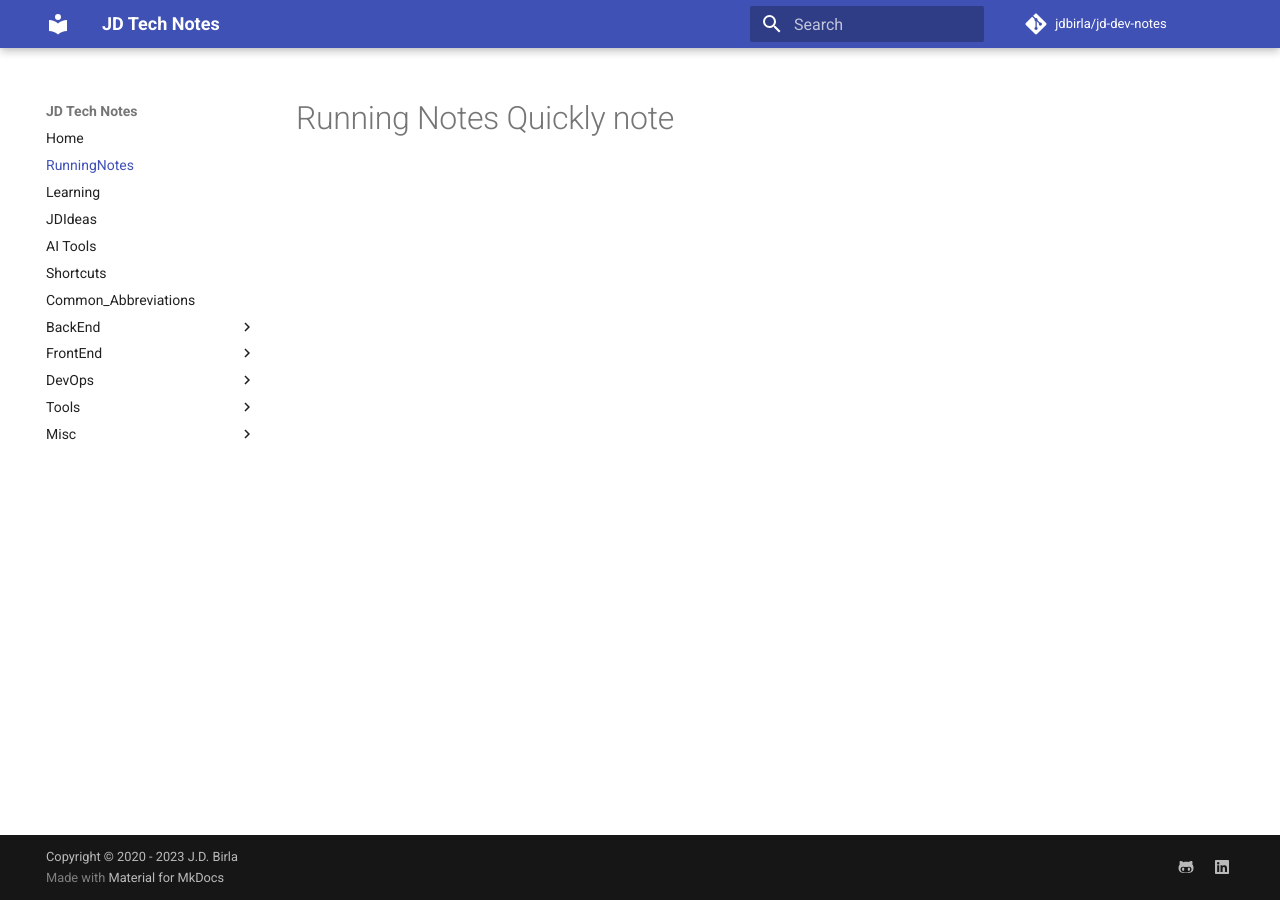
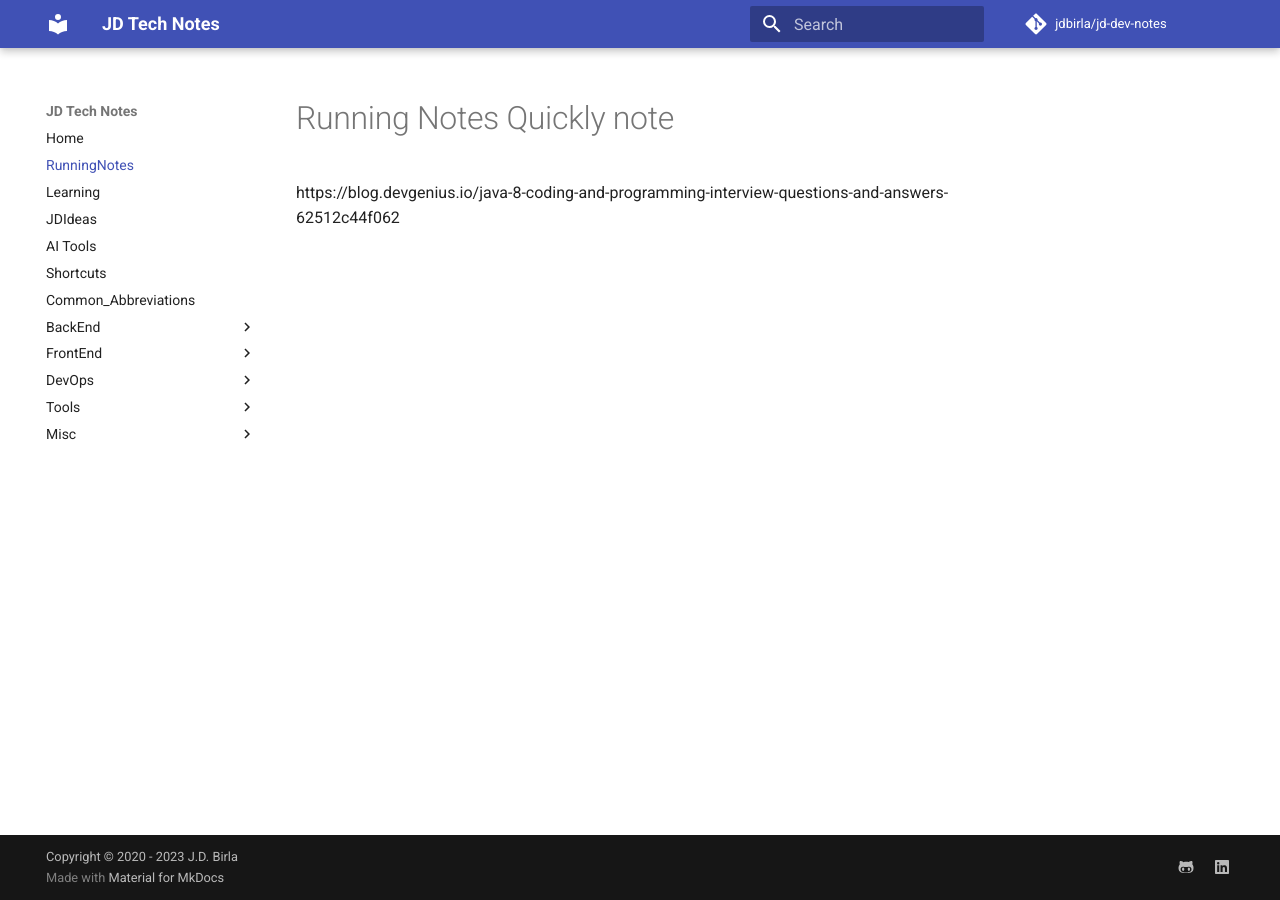
Before and after one commit to jdbirla/jd-dev-notes, an MkDocs documentation site: the page built from docs/runningnotes.md, in a window 1280 px wide. Built offline with MkDocs 1.6.1 and Material for MkDocs 9.7.7, drawn with Linux system fonts in a browser that asks for light colours; comment, search, counter and statistics services are not loaded; part of the change alters nothing that is shown.

Commit message:
Update runningnotes.md

```diff
--- a/docs/runningnotes.md
+++ b/docs/runningnotes.md
@@ -1 +1,2 @@
 # Running Notes Quickly note
+https://blog.devgenius.io/java-8-coding-and-programming-interview-questions-and-answers-62512c44f062
```
